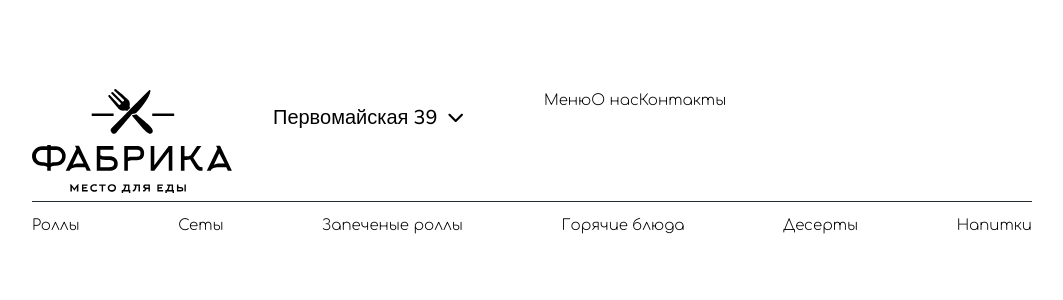
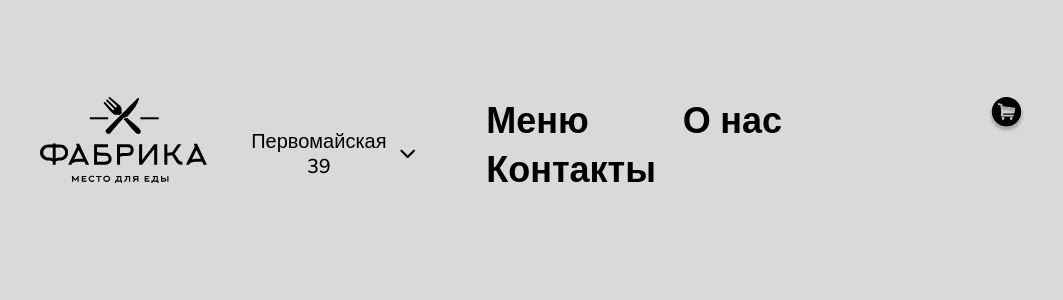
Before and after one commit to Julianbgs/Fabrika, a React (Create React App) app: page /choose-restaurant in a window 1280 px wide. Both pictures are taken after a click on the element "Первомайская 39". Shown: the top 300 px of the page, without its empty margins (108-1171 px from the left). Built offline with nearby package versions, Linux system fonts and the light colour scheme.

Commit message:
[~] finish header

```diff
--- a/src/App.scss
+++ /dev/null
@@ -1,38 +0,0 @@
-.App {
-  text-align: center;
-}
-
-.App-logo {
-  height: 40vmin;
-  pointer-events: none;
-}
-
-@media (prefers-reduced-motion: no-preference) {
-  .App-logo {
-    animation: App-logo-spin infinite 20s linear;
-  }
-}
-
-.App-header {
-  background-color: #282c34;
-  min-height: 100vh;
-  display: flex;
-  flex-direction: column;
-  align-items: center;
-  justify-content: center;
-  font-size: calc(10px + 2vmin);
-  color: white;
-}
-
-.App-link {
-  color: #61dafb;
-}
-
-@keyframes App-logo-spin {
-  from {
-    transform: rotate(0deg);
-  }
-  to {
-    transform: rotate(360deg);
-  }
-}
--- a/src/index.css
+++ b/src/index.css
@@ -1,11 +1,7 @@
 body {
-  margin: 0;
-  font-family: -apple-system, BlinkMacSystemFont, 'Segoe UI', 'Roboto', 'Oxygen',
-    'Ubuntu', 'Cantarell', 'Fira Sans', 'Droid Sans', 'Helvetica Neue',
-    sans-serif;
-  -webkit-font-smoothing: antialiased;
-  -moz-osx-font-smoothing: grayscale;
+  background-color: #d9d9d9;
 }
+
 
 code {
   font-family: source-code-pro, Menlo, Monaco, Consolas, 'Courier New',
--- a/src/main/Components/Header/Header.scss
+++ b/src/main/Components/Header/Header.scss
@@ -2,6 +2,7 @@
     display: flex;
     flex-direction: column;
     padding: 89px 140px;
+    margin-bottom: 31px;
 }
 
 .header__nav {
@@ -33,3 +34,29 @@
         width: 100%;
     }
 }
+
+.header__item {
+    display: inline-block;
+    margin-right: 94px;
+    color: #000000;
+    font-family: Nunito, sans-serif;
+    font-size: 36px;
+    font-style: normal;
+    font-weight: 600;
+    line-height: normal;
+}
+
+.header__item--no-margin {
+    margin-right: 0;
+}
+
+.header__cart {
+    margin-left: 56px;
+    width: 44px;
+    height: auto;
+    cursor: pointer;
+
+    img {
+        width: 100%;
+    }
+}
--- a/src/main/Components/Header/Header.tsx
+++ b/src/main/Components/Header/Header.tsx
@@ -7,8 +7,9 @@ import Select from "../../UI-elements/Select/Select";
 import NavigationMenu from "../NavigationMenu/NavigationMenu";
 
 import Logo from '../../../assets/images/header/Logo.svg';
+import Cart from '../../../assets/images/header/cart.svg';
 
-export default function Header () {
+export default function Header() {
     const options = [
         {title: 'Анапа', address: 'Первомайская 39'},
         {title: 'Анапа', address: 'Кордонный переулок 1И'}
@@ -23,17 +24,20 @@ export default function Header () {
                     <Select options={options}/>
                     <ul className="header__menu">
                         <li className="header__elem">
-                        <StyledLink to={'/'} >
-                            <HeaderItem title={'Меню'} />
+                            <StyledLink to={'/'}>
+                                <HeaderItem title={'Меню'}/>
                             </StyledLink>
-                        <StyledLink to={'/'} >
-                            <HeaderItem title={'О нас'} />
+                            <StyledLink to={'/'}>
+                                <HeaderItem title={'О нас'}/>
                             </StyledLink>
-                        <StyledLink to={'/'} >
-                            <HeaderItem title={'Контакты'} />
+                            <StyledLink to={'/'}>
+                                <HeaderItem isLastItem={true} title={'Контакты'}/>
                             </StyledLink>
                         </li>
                     </ul>
+                    <div className='header__cart'>
+                        <img src={Cart} alt="cart site"/>
+                    </div>
                 </div>
 
                 {/*<div className="header__box header__box--invert">*/}
@@ -45,7 +49,7 @@ export default function Header () {
                 {/*<div>Корзина</div>*/}
                 {/*</div>*/}
             </nav>
-            <NavigationMenu />
+            {/*<NavigationMenu />*/}
         </div>
     )
 }
--- a/src/main/Core/interfaces/ui-elements.ts
+++ b/src/main/Core/interfaces/ui-elements.ts
@@ -1,6 +1,7 @@
 export interface HeaderItemInterface {
     title: string;
     isHover?: boolean;
+    isLastItem?: boolean;
 }
 
 export interface SelectInterface {
--- a/src/main/UI-elements/HeaderItem/HeaderItem.tsx
+++ b/src/main/UI-elements/HeaderItem/HeaderItem.tsx
@@ -2,8 +2,8 @@ import { HeaderItemInterface} from "../../Core/interfaces/ui-elements";
 import './HeaderItem.css';
 
 export default function HeaderItem(props: HeaderItemInterface) {
-    const {title, isHover} = props
+    const {title, isHover, isLastItem} = props
     return (
-        <span className={`header-item ${isHover ? 'hover' : ''}`}>{title}</span>
+        <span className={`header__item ${isHover ? 'hover' : ''} ${isLastItem ? 'header__item--no-margin' : ''}`}>{title}</span>
     )
 }
--- a/src/main/UI-elements/Select/Select.scss
+++ b/src/main/UI-elements/Select/Select.scss
@@ -2,18 +2,21 @@
     position: relative;
     display: flex;
     align-items: center;
-    padding: 16px 71px 0 41px;
-    width: 200px;
+    text-align: center;
+    padding-top: 16px;
+    margin: 0 71px 0 41px;
+    box-sizing: border-box;
+    width: 210px;
 }
 
 .select__option {
     position: absolute;
-    top: 40px;
+    top: 65px;
     left: 0;
     display: flex;
     flex-direction: column;
+    width: 200px;
     border-radius: 4px;
-    background-color: #ffffff;
 
 }
 
@@ -42,8 +45,11 @@
 }
 
 .select__address--opt {
-    font-size: 10px;
+    margin-top: 5px;
+    font-family: Nunito, sans-serif;
+    font-size: 17px;
     font-weight: 400;
+    text-align: left;
 }
 
 .select__dropdown {
--- a/src/main/UI-elements/Select/Select.tsx
+++ b/src/main/UI-elements/Select/Select.tsx
@@ -51,7 +51,6 @@ export default function Select(props: SelectInterface) {
                 {options.map(option => {
                     return (
                         <div className="select__top-elems" onClick={() => getActiveOption(option)}>
-                            <div className="select__title select__title--opt">{option.title}</div>
                             <div className="select__address select__address--opt">{option.address}</div>
                         </div>
                     )
```
Also changed, not shown: src/assets/images/header/cart.svg (added). Lines whose indentation alone changed are shown as unchanged.
